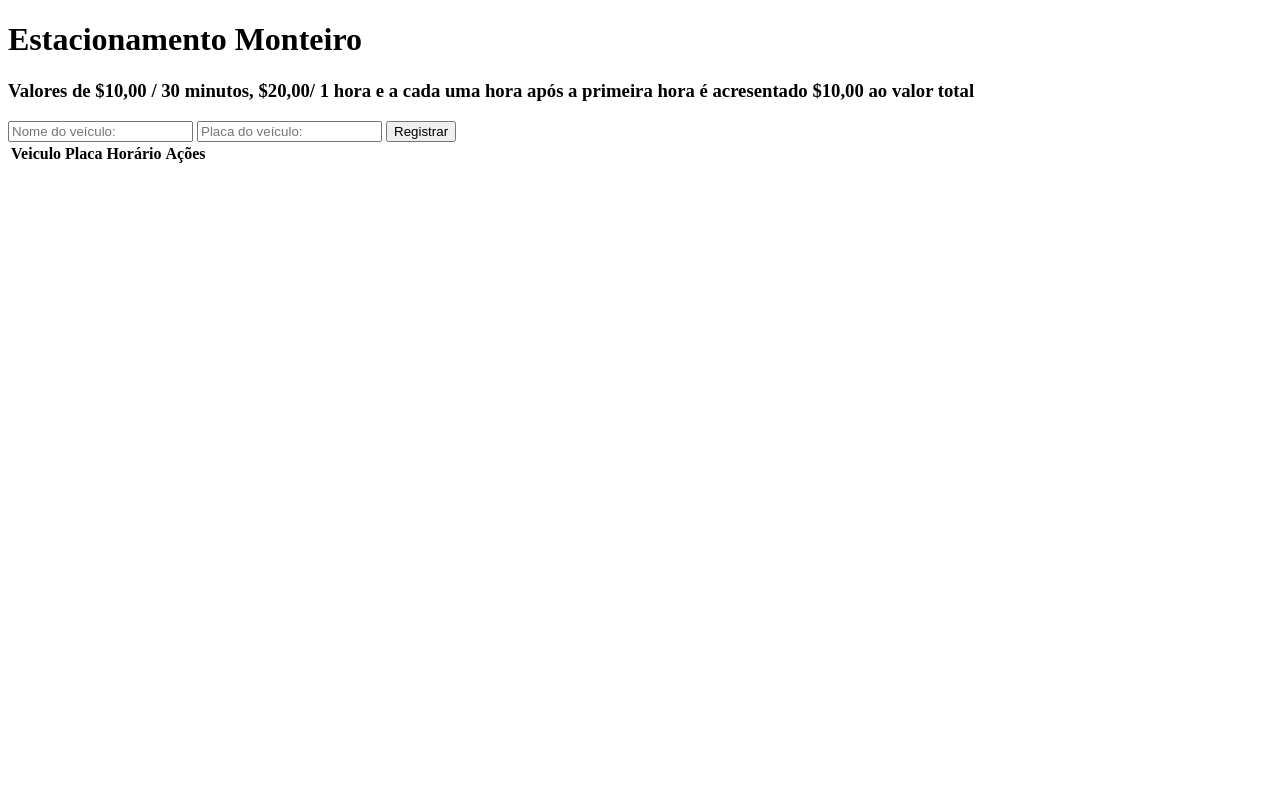
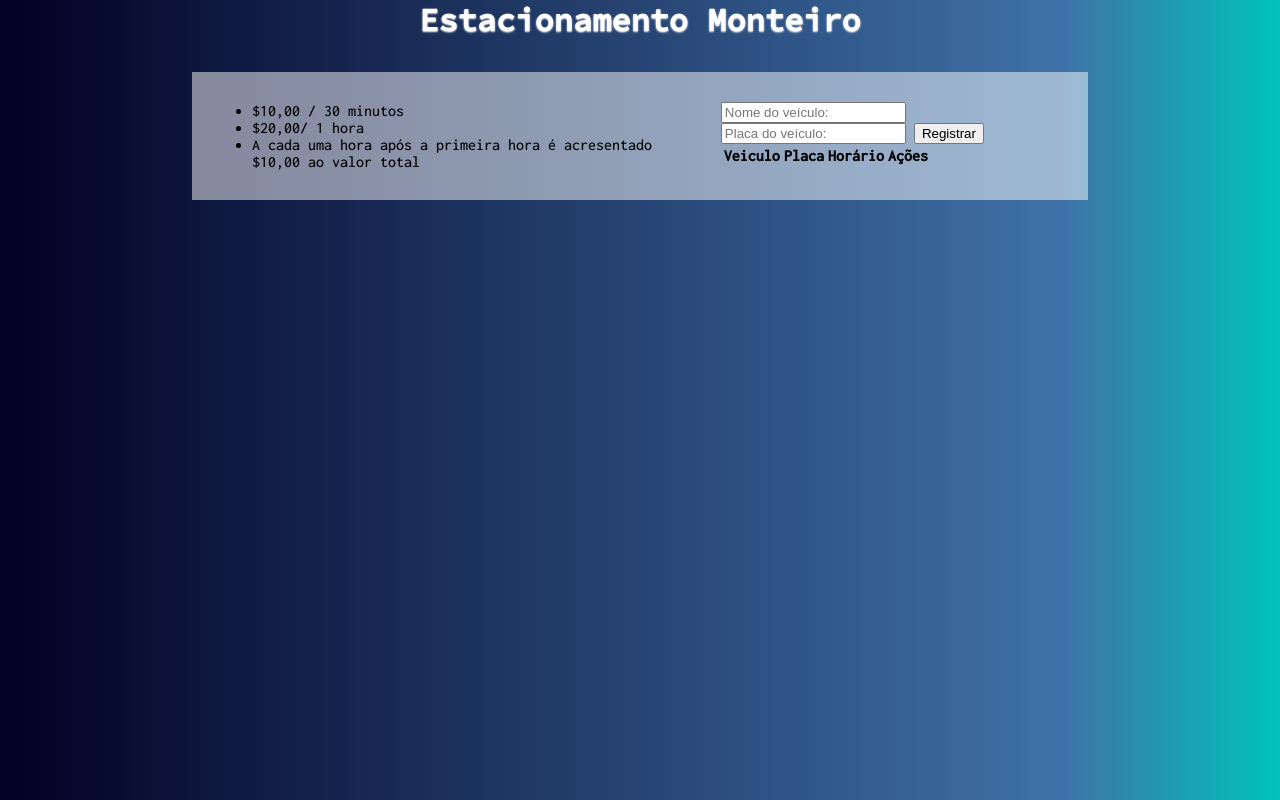
Before and after one commit to VictorMont03/App-Estacionamento, a plain HTML site: page index.html in a window 1280 px wide. Drawn offline with Linux system fonts and the light colour scheme.

Commit message:
Inicio da estilização

```diff
--- a/index.html
+++ b/index.html
@@ -13,17 +13,18 @@
         <div class="cabecalho">
             <h1>Estacionamento Monteiro</h1>
         </div>
-
         <div class="tabela">
             <div class="preco">
-                <h3>Valores de $10,00 / 30 minutos, $20,00/ 1 hora
-                    e a cada uma hora após a primeira hora é acresentado $10,00 ao valor total</h3>
+                <ul class="precos">
+                    <li class="cada-preco">$10,00 / 30 minutos</li>
+                    <li class="cada-preco">$20,00/ 1 hora</li>
+                    <li class="cada-preco">A cada uma hora após a primeira hora é acresentado $10,00 ao valor total</li>
+                </ul>
             </div>
             <div class="dados">
                 <input type="text" id="nomeCarro" placeholder="Nome do veículo: ">
                 <input type="text" id="placaCarro" placeholder="Placa do veículo: ">
                 <button id="btn">Registrar</button>
-            </div>
             <table>
                 <thead>
                     <tr>
@@ -35,6 +36,7 @@
                 </thead>
                 <tbody id="garage"></tbody>
             </table>
+            </div>
         </div>
 
 
--- a/style.css
+++ b/style.css
@@ -0,0 +1,44 @@
+@import url('https://fonts.googleapis.com/css2?family=Inconsolata:wght@400;500&family=Source+Code+Pro:wght@400;500&display=swap');
+
+*{
+    margin: 0;
+
+}
+
+body{
+    background: rgb(2,0,36);
+    background: linear-gradient(90deg, rgba(2,0,36,1) 0%, rgba(63,114,168,1) 83%, rgba(0,195,186,1) 100%);
+}
+
+h1{
+    text-align: center;
+    font-family: "Source Code Pro";
+    text-shadow: 0 1px 2px rgba(255, 255, 255, 0.973);
+    color: #fff;
+}
+
+.tabela{
+    display: flex;
+    width: 70%;
+    margin: 0 auto;
+    background-color:rgba(255, 255, 255, 0.493);
+    margin-top: 2rem;
+}
+
+.tabela div{
+    margin: 30px 20px;
+}
+
+.dados{
+    font-family: "Inconsolata";
+    font-weight: 500;
+}
+
+.precos{
+    font-family: "Inconsolata";
+    font-weight: 500;
+}
+
+button{
+    cursor: pointer !important;
+}
```
